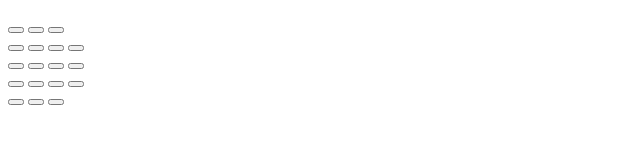
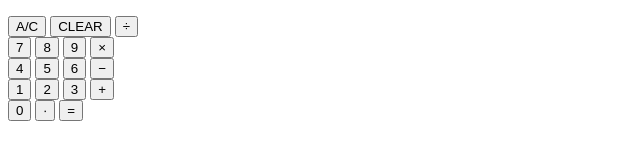
Before and after one commit to j-mcQueen/top-calculator, a plain HTML site: page index.html in a window 1280 px wide. Shown: the whole page, without its empty margins (0-640 px from the left). Drawn offline with Linux system fonts and the light colour scheme.

Commit message:
Insert button values and correct mismatching attribute names

```diff
--- a/index.html
+++ b/index.html
@@ -22,49 +22,49 @@
             </div>
 
             <div class="row-1">
-                <button id="undo" type="button"></button>
+                <button id="undo" type="button">A/C</button>
 
-                <button id="clear" type="button"></button>
+                <button id="clear" type="button">CLEAR</button>
 
-                <button id="divide" type="button"></button>
+                <button id="divide" type="button">&#247;</button>
             </div>
 
             <div class="row-2">
-                <button id="seven" type="button"></button>
+                <button id="seven" type="button">7</button>
 
-                <button id="eight" type="button"></button>
+                <button id="eight" type="button">8</button>
 
-                <button id="nine" type="button"></button>
+                <button id="nine" type="button">9</button>
 
-                <button id="multiply" type="button"></button>
+                <button id="multiply" type="button">&#215;</button>
             </div>
 
             <div class="row-3">
-                <button id="four" type="button"></button>
+                <button id="four" type="button">4</button>
 
-                <button id="six" type="button"></button>
+                <button id="five" type="button">5</button>
 
-                <button id="seven" type="button"></button>
+                <button id="six" type="button">6</button>
 
-                <button id="subtract" type="button"></button>
+                <button id="subtract" type="button">&#8722;</button>
             </div>
 
             <div class="row-4">
-                <button id="one" type="button"></button>
+                <button id="one" type="button">1</button>
 
-                <button id="two" type="button"></button>
+                <button id="two" type="button">2</button>
 
-                <button id="three" type="button"></button>
+                <button id="three" type="button">3</button>
 
-                <button id="add" type="button"></button>
+                <button id="add" type="button">&plus;</button>
             </div>
 
             <div class="row-5">
-                <button id="zero" type="button"></button>
+                <button id="zero" type="button">0</button>
 
-                <button id="decimal" type="button"></button>
+                <button id="decimal" type="button">&#8729;</button>
 
-                <button id="calculate" type="button"></button>
+                <button id="calculate" type="button">&equals;</button>
             </div>
         </section>
     </body>
```
